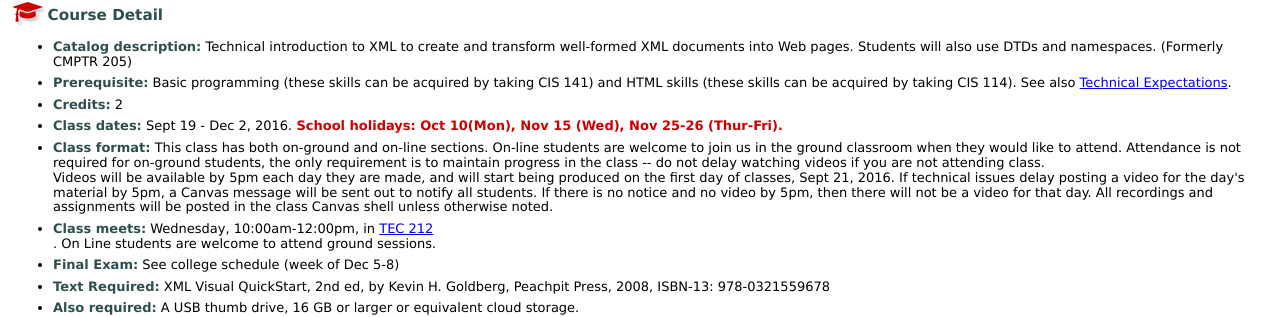
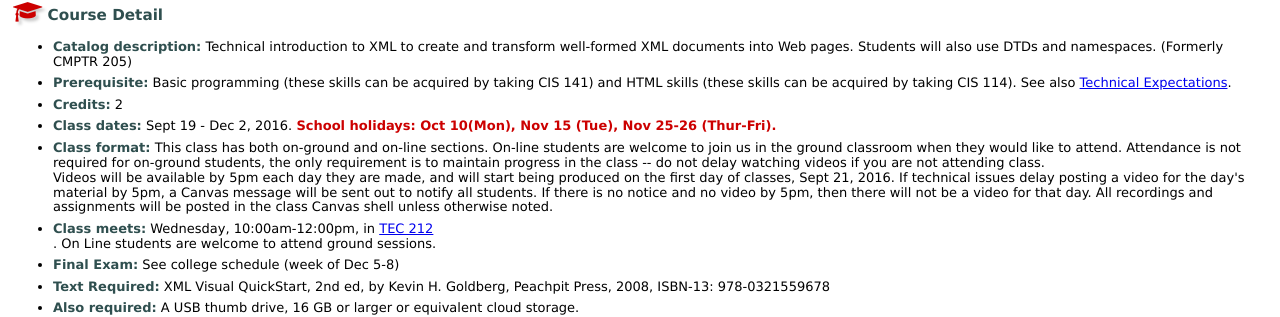
Before and after one commit to argoc/syllabub, a Jekyll site: the page CIS205.html, which Jekyll copies as it is, in a window 1280 px wide and 900 px high. Shown: the part 435-752 px from the top of the window. Built offline with Jekyll 4.4.1, drawn with Linux system fonts in a browser that asks for light colours; nearby versions of some CDN libraries.

Commit message:
fix day of week

```diff
--- a/CIS205.html
+++ b/CIS205.html
@@ -151,7 +151,7 @@ Technical introduction to XML to create and transform well-formed XML documents
 <li><b>Prerequisite:</b> Basic programming (these skills can be acquired by taking CIS 141) and HTML skills (these skills can be acquired by taking CIS 114).
 See also <a href="#Technology">Technical Expectations</a>.</li>
 <li><b>Credits:</b> 2</li>
-<li><b>Class dates:</b> Sept 19 - Dec 2, 2016. <strong>School holidays: Oct 10(Mon), Nov 15 (Wed), Nov 25-26 (Thur-Fri).</strong>
+<li><b>Class dates:</b> Sept 19 - Dec 2, 2016. <strong>School holidays: Oct 10(Mon), Nov 15 (Tue), Nov 25-26 (Thur-Fri).</strong>
 </li>
 <li><b>Class format:</b>
 This class has both on-ground and on-line sections. On-line students are
--- a/CIS219.html
+++ b/CIS219.html
@@ -150,7 +150,7 @@ Students create interactive and dynamic database-driven Web applications using A
 </li>
 <li><b>Prerequisite:</b> HTML (equivalent to CIS 155), basic programming (equivalent to CIS 141) and SQL skills (these skills can be acquired by taking CIS 210). I highly recommend strong programming skills, which can be acquired by taking either CIS 142 (Java I) or CIS 255 (Web Dev II). See also <a href="#Technology">Technical Expectations</a>.</li>
 <li><b>Credits:</b> 4</li>
-<li><b>Class dates:</b> Sept 19 - Dec 2, 2016. <strong>School holidays: Oct 10(Mon), Nov 15 (Wed), Nov 25-26 (Thur-Fri).</strong>
+<li><b>Class dates:</b> Sept 19 - Dec 2, 2016. <strong>School holidays: Oct 10(Mon), Nov 15 (Tue), Nov 25-26 (Thur-Fri).</strong>
 </li>
 <li><b>Class format:</b>
 This class has both on-ground and on-line sections. On-line students are
```
Also changed, not shown: 1 other file.
